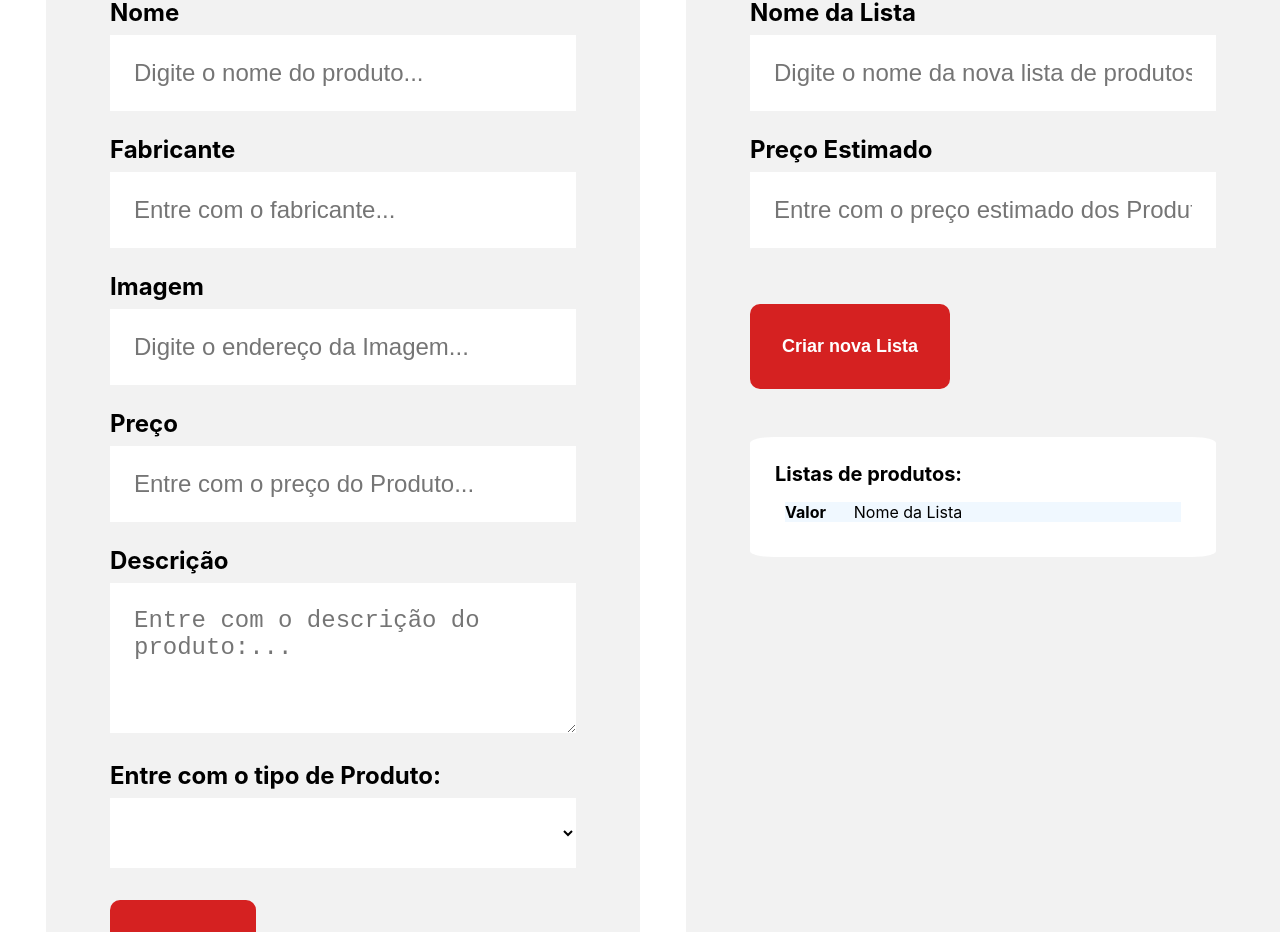
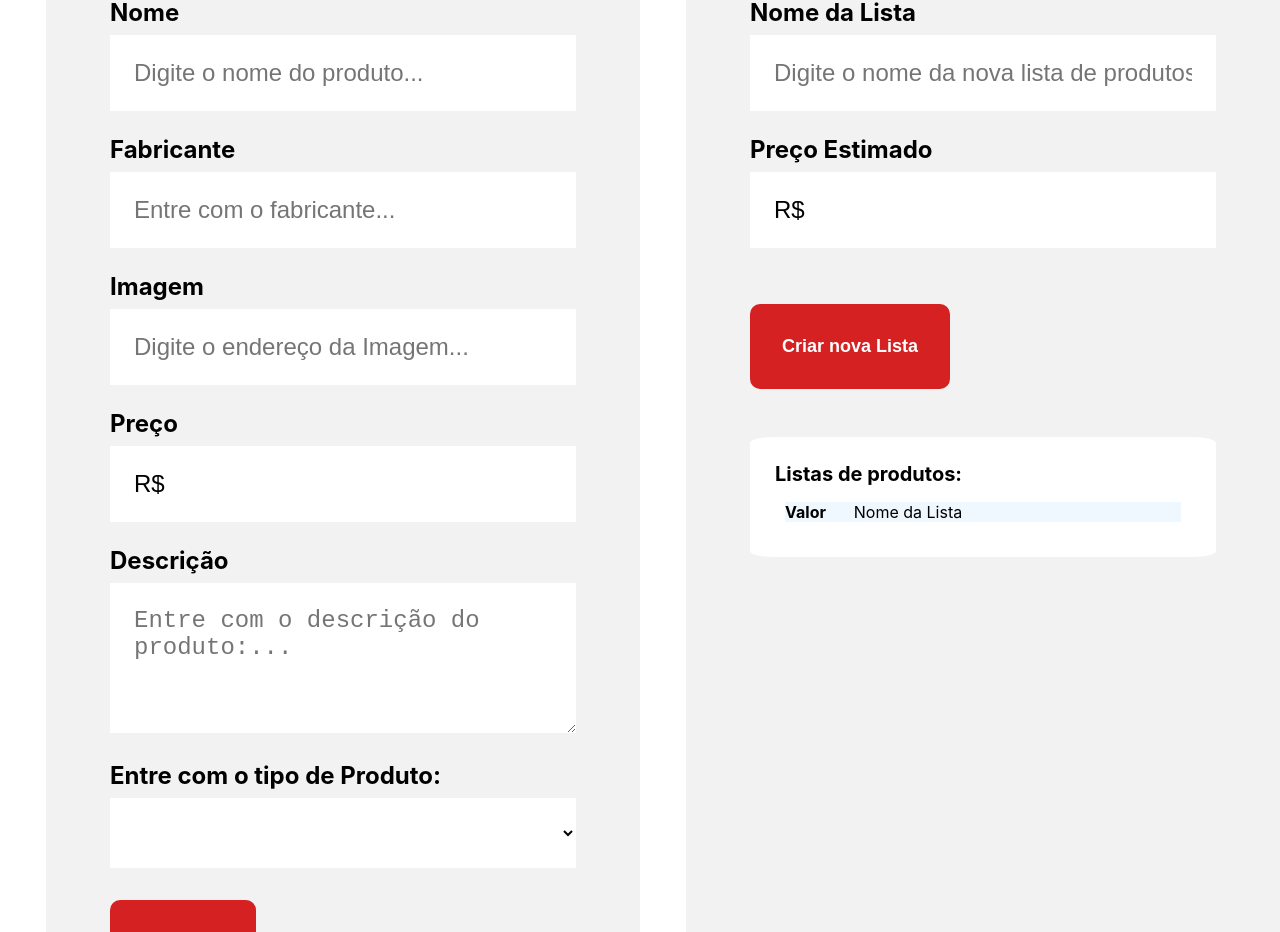
Before and after one commit to HenriqueAgp/Info_perifericos, a React (Create React App) app in the folder Info_perifericos/: page /BuscaProdutos in a window 1280 px wide. Shown: the part 820-1752 px from the top of the page. Built offline with nearby package versions, Linux system fonts and the light colour scheme.

Commit message:
Correções
Foi Implementado melhorias nos campos referentes ao preço

```diff
--- a/Info_perifericos/public/index.html
+++ b/Info_perifericos/public/index.html
@@ -39,5 +39,6 @@
       To begin the development, run `npm start` or `yarn start`.
       To create a production bundle, use `npm run build` or `yarn build`.
     -->
+
   </body>
 </html>
--- a/Info_perifericos/src/App.js
+++ b/Info_perifericos/src/App.js
@@ -60,6 +60,7 @@ function App() {
   const salvarLista = (novaLista) => {
     const listaFinal = [...listas, novaLista]
     setListas(listaFinal)
+
   }
 
   function deletarProduto(id, validador) {
@@ -68,7 +69,6 @@ function App() {
     }else{
       let listaTemporaria = listaLogada
       let x = listaLogada.produtos.findIndex(valor => valor.id === id)
-      console.log(x)
       listaTemporaria.produtos.splice(x,1)
       setListaLogada(listaTemporaria)
       atualizarLista(listaTemporaria)
@@ -114,6 +114,7 @@ function App() {
   }
 
   function salvarStatusLista (element) {
+
     setListaLogada(element)
   }
 
--- /dev/null
+++ b/Info_perifericos/src/componentes/CampoNumero/Index.js
@@ -0,0 +1,23 @@
+import './CampoNumero.css';
+
+const CampoNumero = (props) => {
+    const pHm = `${props.placeholder}...`;
+
+    const aoDigitar = (evt) =>{
+        let num = evt.key
+        if(!isNaN(num))
+            props.aoAlterado(props.valor + num  )
+        if(num === 'Delete')
+           props.aoAlterado('')
+        if(num === 'Backspace' && props.valor.length > 0)
+            props.aoAlterado( props.valor.substring(0,props.valor.length-1))
+    }
+
+ return (
+    <div className='campo-texto'>
+        <label>{props.label}</label>
+        <input  type="text" value={props.validaPreco(props.valor)} onKeyDown={aoDigitar} readOnly required={props.obrigatorio} placeholder={pHm}></input>
+    </div>
+)}
+
+export default CampoNumero;
--- a/Info_perifericos/src/componentes/Formulario/Formulario.css
+++ b/Info_perifericos/src/componentes/Formulario/Formulario.css
@@ -2,6 +2,7 @@
     display: flex;
     justify-content: center;
     margin: 80px 0;
+
 }
 
 .formulario form{
@@ -43,4 +44,5 @@
 .listaprodutos li span{
     font-weight: bold;
     margin-right: 24px;
+
 }
--- a/Info_perifericos/src/componentes/Formulario/Index.js
+++ b/Info_perifericos/src/componentes/Formulario/Index.js
@@ -6,6 +6,7 @@ import ListaSuspensa from '../ListaSuspensa/Index';
 import './Formulario.css';
 import { v4 as uuidv4 } from "uuid"
 import ListaProdutos from '../ListaProdutos/Index';
+import CampoNumero from '../CampoNumero/Index';
 
 
 const Formulario = (props) => {
@@ -16,9 +17,13 @@ const Formulario = (props) => {
     const [tipo, setTipo] = useState('');
     const [preco, setPreco] = useState('');
     const [descricao, setDescricao] = useState('');
-
     const [nomeLista, setNomeLista] = useState('')
     const [valorEstimado, setValorEstimado] = useState('')
+
+    function validaPreco (preco) {
+        let valorFormatado = preco.replace(/([0-9]*)([0-9]{2})/, "$1.$2" )
+        return "R$ " + valorFormatado
+    }
 
     const enviaFormu = (evt) => {
         evt.preventDefault();
@@ -38,6 +43,7 @@ const Formulario = (props) => {
         setDescricao('');
         setPreco('');
         setTipo('');
+        alert('Produto cadastrado com sucesso!!!')
     }
 
     const enviaLista = (evt) => {
@@ -52,6 +58,7 @@ const Formulario = (props) => {
         props.recebeLista(lista)
         setNomeLista('');
         setValorEstimado('');
+
     }
 
     return (
@@ -81,10 +88,11 @@ const Formulario = (props) => {
                     aoAlterado={valor => setImagem(valor)}
                 />
 
-                <CampoTexto
+                <CampoNumero
                     label="Preço"
                     placeholder="Entre com o preço do Produto"
                     valor={preco}
+                    validaPreco = {validaPreco}
                     aoAlterado={valor => setPreco(valor)}
                 />
 
@@ -117,10 +125,11 @@ const Formulario = (props) => {
                     aoAlterado={valor => setNomeLista(valor)}
                 />
 
-                <CampoTexto
+                <CampoNumero
                     label="Preço Estimado"
                     placeholder="Entre com o preço estimado dos Produtos."
                     valor={valorEstimado}
+                    validaPreco= {validaPreco}
                     aoAlterado={valor => setValorEstimado(valor)}
                 />
 
--- a/Info_perifericos/src/componentes/ListaProdutos/Index.js
+++ b/Info_perifericos/src/componentes/ListaProdutos/Index.js
@@ -2,10 +2,9 @@ import { Link } from 'react-router-dom';
 import './ListaProdutos.css'
 
 const ListaProdutos = ({lista, salvarStatus, deletarLista }) => {
-
     return (
         <li>
-            <span>R$ {lista.valorEstimado}</span>
+            <span>R$ {parseFloat(lista.valorEstimado)/100}</span>
             {lista.nomeLista}
 
             <Link to='/ListaAtual' onClick={() => salvarStatus(lista) }> ALterar Lista</Link>
--- a/Info_perifericos/src/componentes/Produto/Index.js
+++ b/Info_perifericos/src/componentes/Produto/Index.js
@@ -13,7 +13,7 @@ const Produto = (props) => {
             <div className='rodape'>
                 <h4>{props.nome}</h4>
                 <h5>{props.fabricante}</h5>
-                <h5>R$ {props.preco}</h5>
+                <h5>R$ {(parseFloat(props.preco)/100).toFixed(2)}</h5>
                 <p>{props.descricao}</p>
                 <button onClick={() => props.salvarProdutoNaLista(props)} hidden={props.obrigatorio}> Salvar na Lista</button>
             </div>
--- a/Info_perifericos/src/componentes/Tipos/Index.js
+++ b/Info_perifericos/src/componentes/Tipos/Index.js
@@ -2,7 +2,7 @@ import Produto from '../Produto/Index';
 import './Tipos.css'
 import hexToRgba from 'hex-to-rgba';
 
-const Tipos = ({nome, id, cor, aoDeletar, mudarCor, produtos, salvarProdutoNaLista}) => {
+const Tipos = ({nome, id, cor, aoDeletar, mudarCor, produtos, salvarProdutoNaLista }) => {
 
     return(
         produtos.length > 0 ?<section className='tipos' style={{backgroundColor: hexToRgba(cor, 0.20) }}>
@@ -21,9 +21,7 @@ const Tipos = ({nome, id, cor, aoDeletar, mudarCor, produtos, salvarProdutoNaLis
                         descricao = {valor.descricao}
                         aoDeletar = {aoDeletar}
                         salvarProdutoNaLista= {salvarProdutoNaLista}
-
                     />
-
                 )}
             </div>
         </section> : ""
--- a/Info_perifericos/src/mock/produtos_iniciais.js
+++ b/Info_perifericos/src/mock/produtos_iniciais.js
@@ -9,7 +9,7 @@ export function getProdutos () {
                 id: uuidv4(),
                 nome:'Teclado Branco',
                 fabricante:'T-data',
-                preco: 290.90,
+                preco: 29090,
                 imagem: 'teclado branco.jpg',
                 descricao: 'Ótimo teclado para uso profissional e domestico',
                 tipo: 'teclados'
@@ -19,7 +19,7 @@ export function getProdutos () {
                   id: uuidv4(),
                   nome:'HeadSet HX',
                   fabricante:'HX',
-                  preco: 499.98,
+                  preco: 49998,
                   imagem: 'Headset HX.jpg',
                   descricao: 'Melhor desempenho e design da fabricante HX',
                   tipo: 'Headset'
@@ -29,7 +29,7 @@ export function getProdutos () {
                   id: uuidv4(),
                   nome:'Fone blueBlu ',
                   fabricante:'BB',
-                  preco: 299.98,
+                  preco: 29998,
                   imagem: 'Headset azul.jpg',
                   descricao: 'Escute suas melhores musicas com a melhor qualidade que o mercado tem a oferecer.',
                   tipo: 'Headset'
@@ -39,7 +39,7 @@ export function getProdutos () {
                   id: uuidv4(),
                   nome:'Headset UberRed ',
                   fabricante:'URDfoones',
-                  preco: 699.98,
+                  preco: 69998,
                   imagem: 'Headset 01.jpg',
                   descricao: 'Com desempenho melhorado para jogos transforme o jeito que você escuta seus melhores jogos, com o novo fone UberRed.',
                   tipo: 'Headset'
@@ -49,7 +49,7 @@ export function getProdutos () {
                   id: uuidv4(),
                   nome:'Mouse',
                   fabricante:'T-data',
-                  preco: 69.90,
+                  preco: 6990,
                   imagem: 'mouse preto.jpg',
                   descricao: 'Mouse perfeito para o uso diario',
                   tipo: 'Mouse'
@@ -59,7 +59,7 @@ export function getProdutos () {
                   id: uuidv4(),
                   nome:'Teclado Gamer',
                   fabricante:'GamerXst',
-                  preco: 390.90,
+                  preco: 39090,
                   imagem: 'teclado gamer.jpg',
                   descricao: 'Turbine sua jogatina com o Teclado gamer, jogue do seu jeito e da melhor forma possivel',
                   tipo: 'teclados'
@@ -69,7 +69,7 @@ export function getProdutos () {
                   id: uuidv4(),
                   nome:'Mouse de Precisão',
                   fabricante:'W',
-                  preco: 159.99,
+                  preco: 15999,
                   imagem: 'mouse w.jpg',
                   descricao: 'Ótima precisão e acabamento, perfeito para quem curte novas tecnologias',
                   tipo: 'Mouse'
@@ -79,7 +79,7 @@ export function getProdutos () {
                   id: uuidv4(),
                   nome:'Mouse logitech',
                   fabricante:'Logitech',
-                  preco: 89.99,
+                  preco: 8999,
                   imagem: 'mouse logitech.jpg',
                   descricao: 'Mouse para quem busca um ótimo desempenho e mais facilidade e conforto durante o dia-a-dia',
                   tipo: 'Mouse'
```
Also changed, not shown: Info_perifericos/src/componentes/CampoNumero/CampoNumero.css (added).
